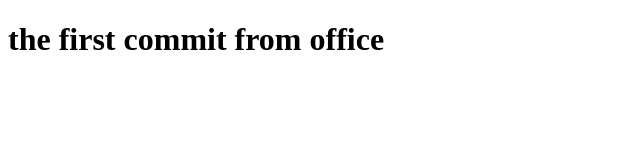
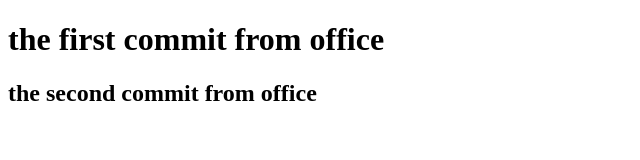
Before and after one commit to MarhaboArtykovna/git-practise, a plain HTML site: page index.html in a window 1280 px wide. Shown: the whole page, without its empty margins (0-640 px from the left). Drawn offline with Linux system fonts and the light colour scheme.

Commit message:
second commit

```diff
--- a/index.html
+++ b/index.html
@@ -8,5 +8,6 @@
 </head>
 <body>
     <h1>the first commit from office</h1>
+    <h2>the second commit from office</h2>
 </body>
 </html>
```
